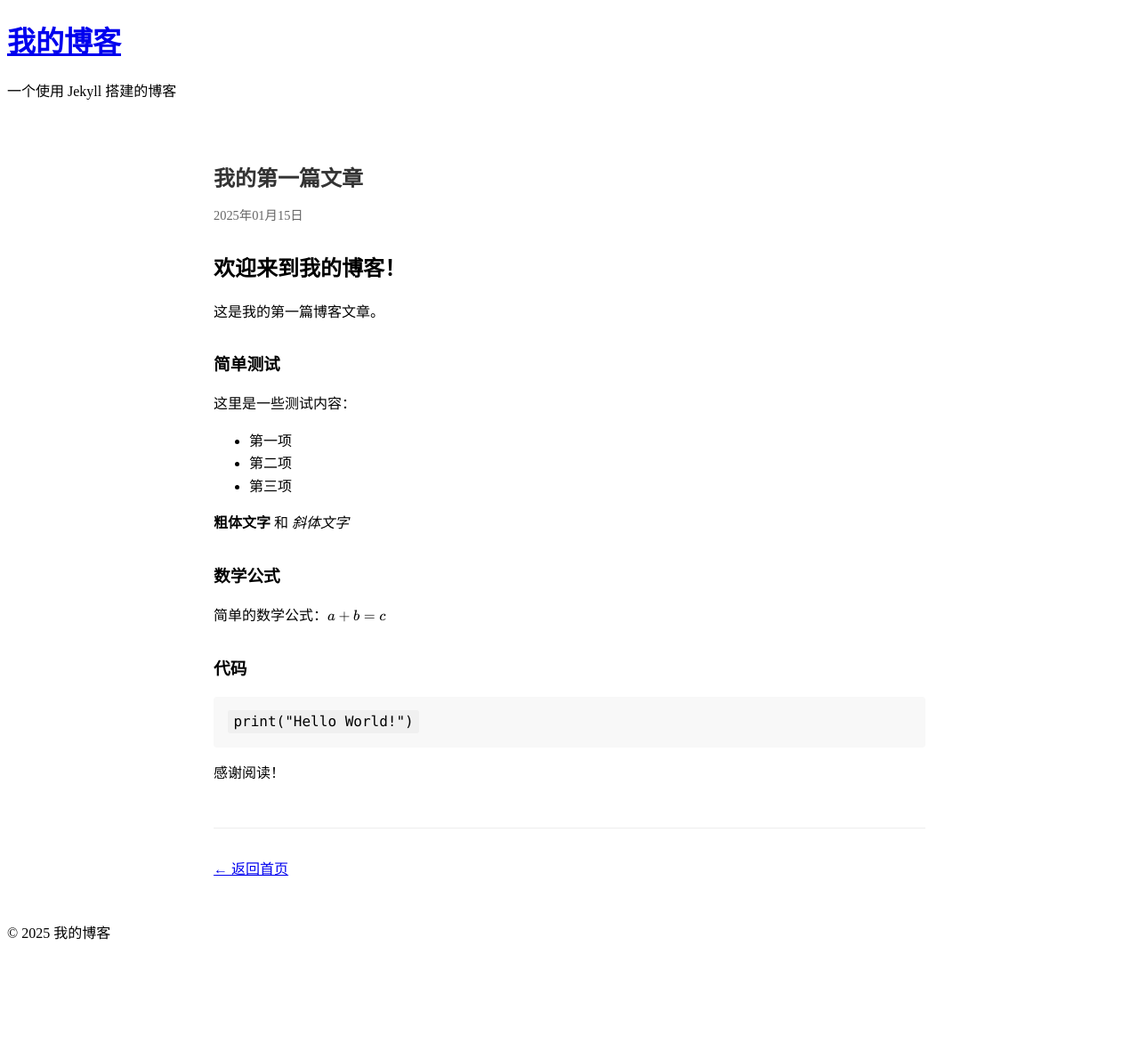
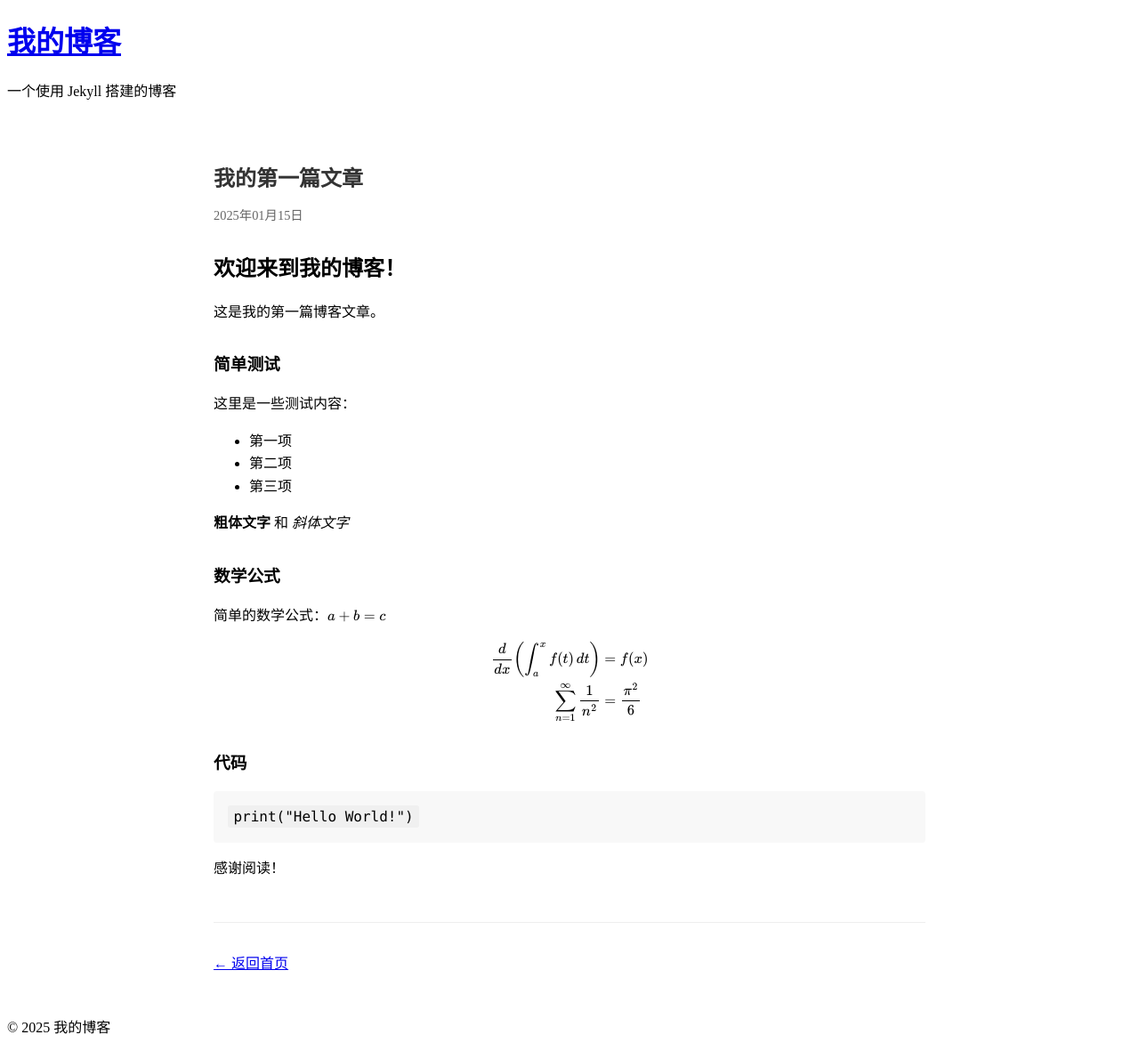
Before and after one commit to ziqiyang107/ziqiyang107.github.io, a Jekyll site: the page built from _posts/2025-01-15-my-first-post.md, in a window 1280 px wide. Shown: the whole page at 89% size. Built offline with Jekyll 4.4.1, drawn with Linux system fonts in a browser that asks for light colours; formulas are drawn with MathJax 3; before the commit the page ends 1075 px from its top, so only the background shows below that.

Commit message:
Update 2025-01-15-my-first-post.md

````diff
--- a/_posts/2025-01-15-my-first-post.md
+++ b/_posts/2025-01-15-my-first-post.md
@@ -22,6 +22,13 @@ date: 2025-01-15
 
 简单的数学公式：$a + b = c$
 
+$$
+\begin{align}
+\frac{d}{dx}\left( \int_{a}^{x} f(t) \, dt\right) &= f(x) \\
+\sum_{n=1}^{\infty} \frac{1}{n^2} &= \frac{\pi^2}{6}
+\end{align}
+$$
+
 ### 代码
 
 ```python
````
